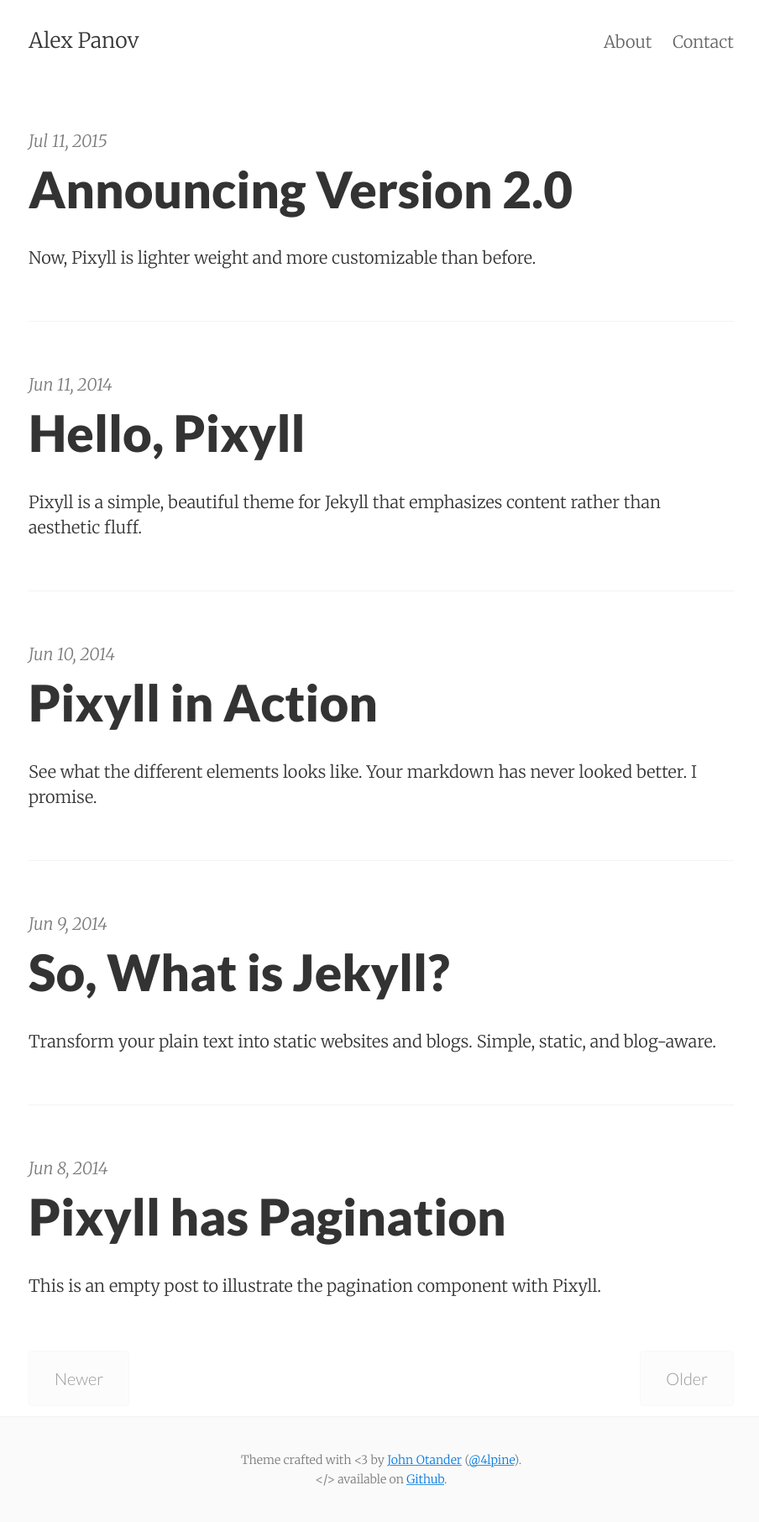
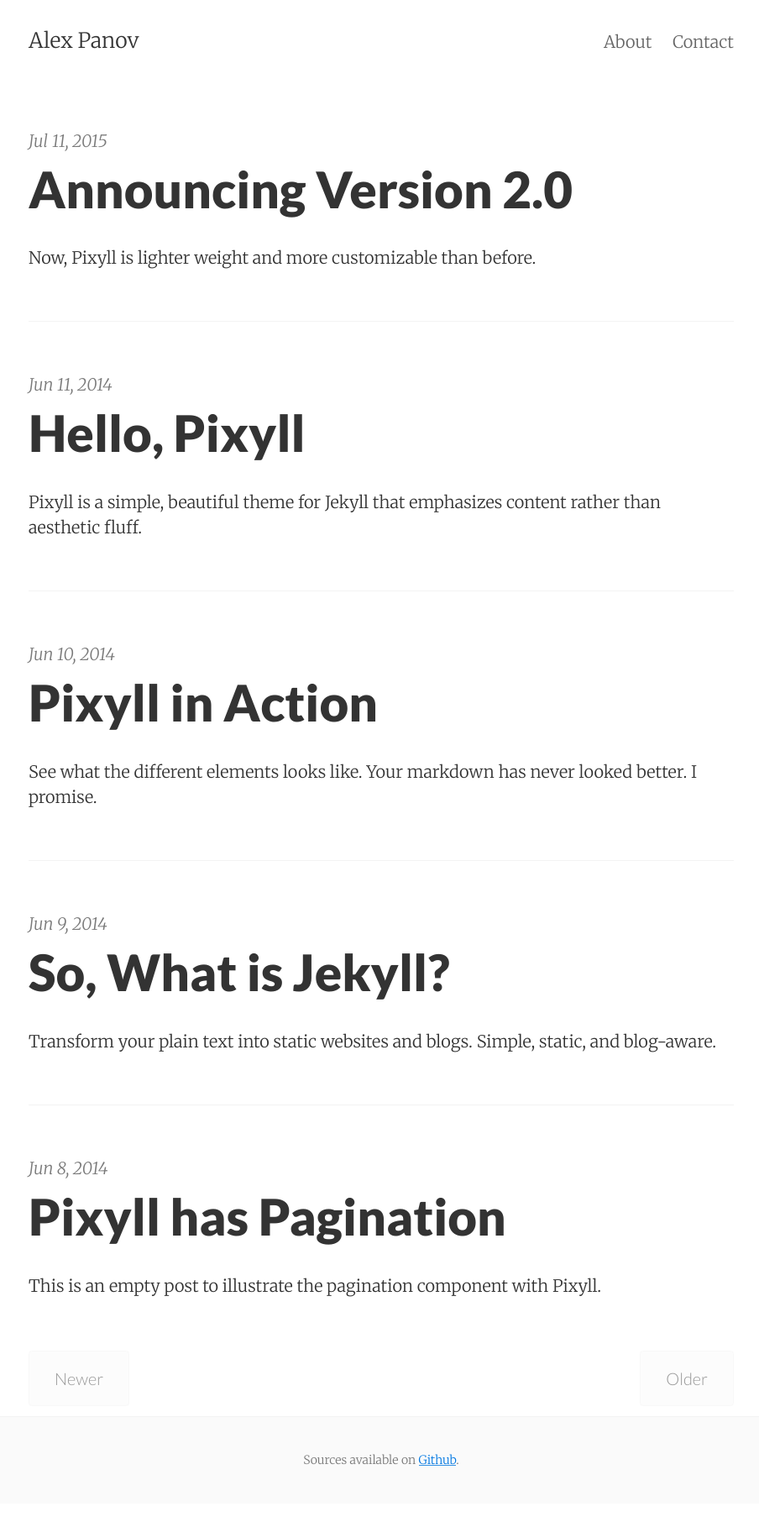
Before and after one commit to jeromeheuze/alexpanov.github.io, a Jekyll site: the page built from index.html, in a window 1280 px wide. Shown: the whole page at 84% size, without its empty margins (186-1090 px from the left). Built offline with Jekyll 4.4.1, drawn with Linux system fonts in a browser that asks for light colours; the list of posts is cut into pages by our own code; after the commit the page ends 1790 px from its top, so only the background shows below that.

Commit message:
Change footer

```diff
--- a/_includes/footer.html
+++ b/_includes/footer.html
@@ -1,8 +1,7 @@
 <footer class="center">
   <div class="measure">
     <small>
-      Theme crafted with &lt;3 by <a href="http://johnotander.com">John Otander</a> (<a href="https://twitter.com/4lpine">@4lpine</a>).<br>
-      &lt;/&gt; available on <a href="https://github.com/johnotander/pixyll">Github</a>.
+      Sources available on <a href="https://github.com/alexpanov/alexpanov.github.io">Github</a>.
     </small>
   </div>
 </footer>
```
